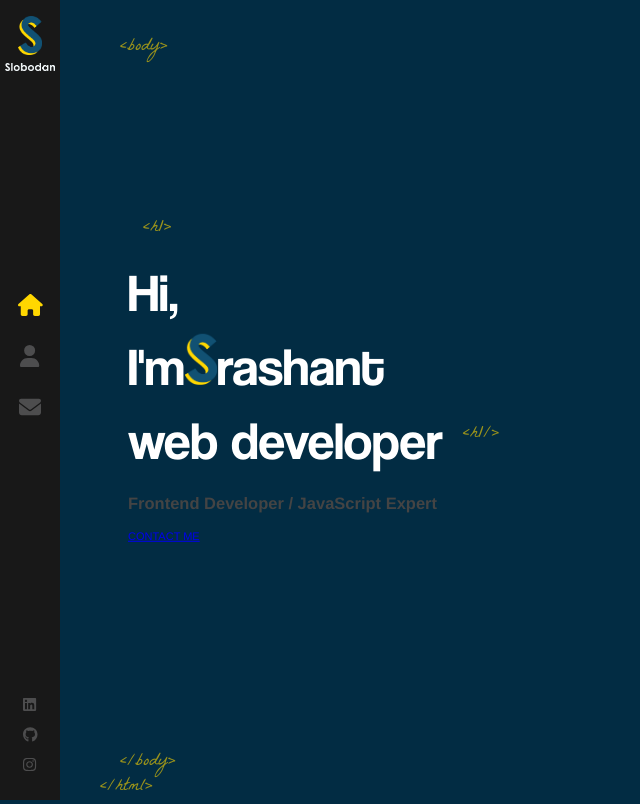
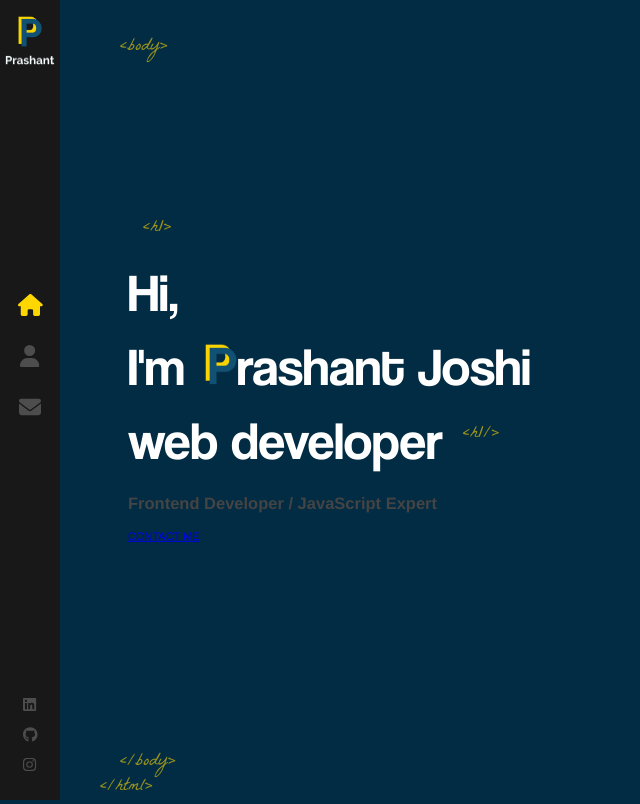
Before and after one commit to pjpras/React-Portfolio1, a React (Create React App) app: page / in a window 1280 px wide. Shown: the whole page, without its empty margins (0-640 px from the left). Built offline with nearby package versions, Linux system fonts and the light colour scheme.

Commit message:
logo image

```diff
--- a/src/components/Home/index.js
+++ b/src/components/Home/index.js
@@ -1,6 +1,6 @@
 import './index.scss'
 import { Link } from 'react-router-dom'
-import LogoTitle from '../../assets/images/logo-s.png'
+import LogoTitle from '../../assets/images/logo-p.png'
 const Home = () => {
   return (
     <div className="container home-page">
@@ -9,7 +9,7 @@ const Home = () => {
           Hi, <br />
           I'm
           <img src={LogoTitle} alt="developer" />
-          rashant
+          rashant Joshi
           <br />
           web developer
         </h1>
--- a/src/components/Home/index.scss
+++ b/src/components/Home/index.scss
@@ -38,6 +38,7 @@
     }
     img {
       width: 32px;
+      padding-left: 20px;
     }
   }
 }
--- a/src/components/Sidebar/index.js
+++ b/src/components/Sidebar/index.js
@@ -1,7 +1,7 @@
 import './index.scss'
 import { Link, NavLink } from 'react-router-dom'
-import LogoS from '../../assets/images/logo-s.png'
-import LogoSubtitle from '../../assets/images/logo_sub.png'
+import LogoP from '../../assets/images/logo-p.png'
+import LogoSubtitle from '../../assets/images/logo_pub.png'
 import { FontAwesomeIcon } from '@fortawesome/react-fontawesome'
 import { faEnvelope, faHome, faUser } from '@fortawesome/free-solid-svg-icons'
 import {
@@ -13,7 +13,7 @@ import {
 const Sidebar = () => (
   <div className="nav-bar">
     <Link className="logo" to="/">
-      <img src={LogoS} alt="logo" />
+      <img src={LogoP} alt="logo" />
       <img className="sub-logo" src={LogoSubtitle} alt="logo" />
     </Link>
     <nav>
```
Also changed, not shown: src/assets/images/logo-p.png (added), src/assets/images/logo_pub.png (added).
